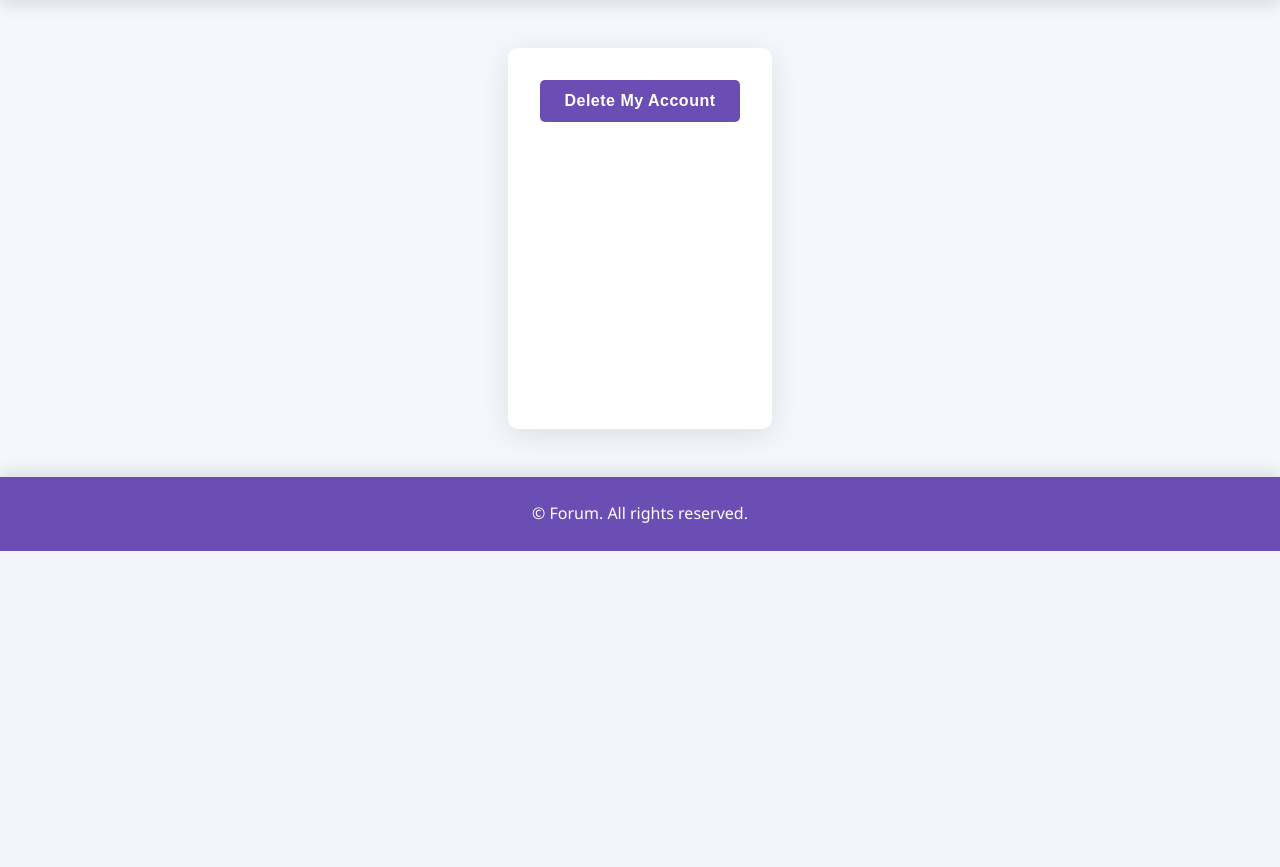
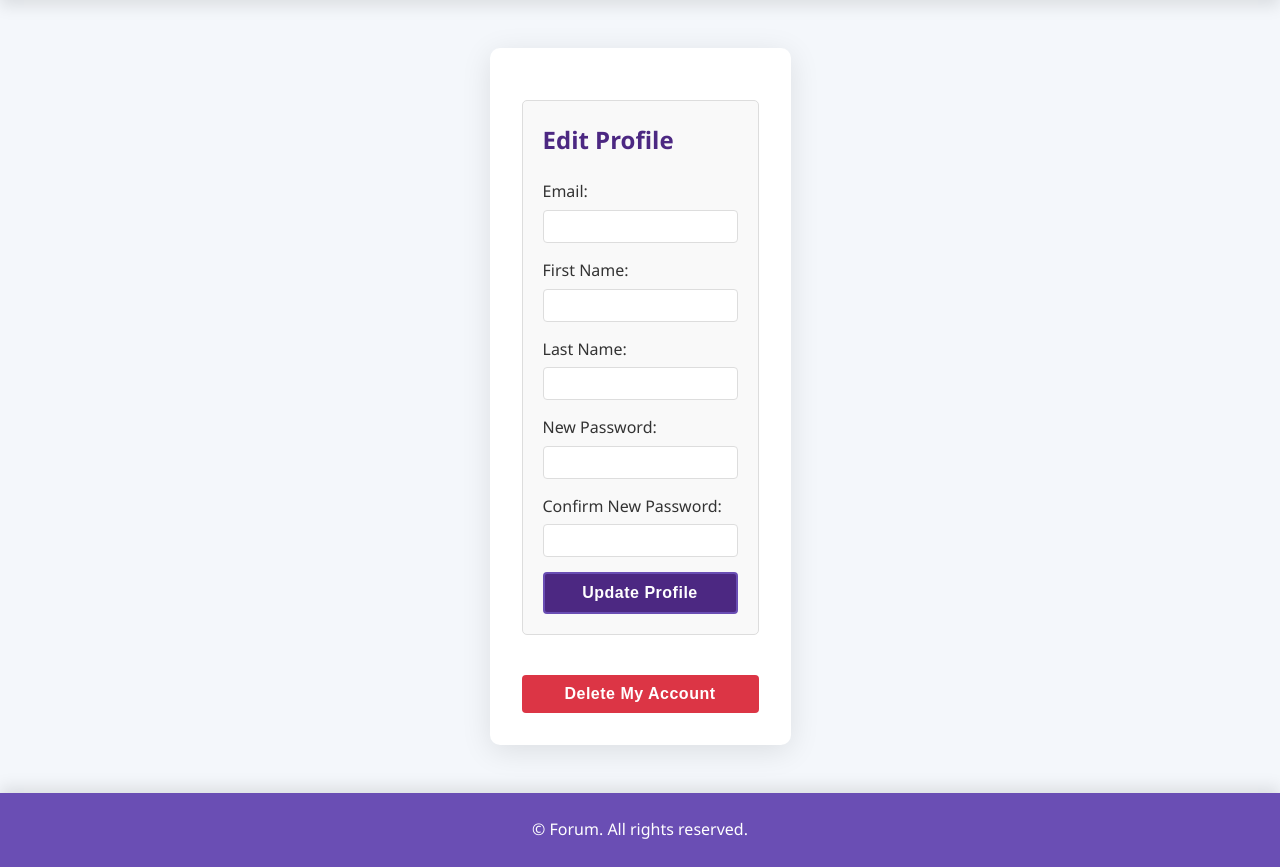
Before and after one commit to Web-Project-EHH/Web_Project_EHH, a FastAPI app: page /users/me in a window 1280 px wide. Shown: the part 249-1116 px from the top of the page. Before the commit the page ends 800 px from the top, so only its background shows below. Run offline with FastAPI, Linux system fonts and the light colour scheme.

Commit message:
Updated Profile Edit Menu in User Settings
- Enhanced the profile edit menu under `users/me`
- Integrated password validation to improve security checks on updates
- Added a response confirmation for successful profile updates

```diff
--- a/templates/profile.html
+++ b/templates/profile.html
@@ -6,7 +6,84 @@
 <main>
 {{ load_profile(get_user(request)) }}
 
-<button id="delete-user" class="btn btn-danger" data-user-id="{{ get_user(request).id }}">Delete My Account</button>
+{% if error %}
+<div style="background-color: #f8d7da; color: #721c24; padding: 10px; border-radius: 4px; margin-bottom: 20px;">
+    {{ error }}
+</div>
+{% endif %}
+
+{% if success %}
+<div style="background-color: #d4edda; color: #155724; padding: 10px; border-radius: 4px; margin-bottom: 20px;">
+    {{ success }}
+</div>
+{% endif %}
+
+<section class="edit-profile" style="margin: 20px 0; padding: 20px; background-color: #f9f9f9; border-radius: 5px; border: 1px solid #ddd;">
+    <h2 style="color: #4c2882; margin-bottom: 20px;">Edit Profile</h2>
+    <form method="POST" action="/users/update-profile" style="display: flex; flex-direction: column; gap: 15px;">
+        <div>
+            <label for="email" style="display: block; margin-bottom: 5px;">Email:</label>
+            <input
+                type="email"
+                id="email"
+                name="email"
+                value="{{ get_user(request).email }}"
+                style="width: 100%; padding: 8px; border: 1px solid #ddd; border-radius: 4px;"
+            >
+        </div>
+
+        <div>
+            <label for="first_name" style="display: block; margin-bottom: 5px;">First Name:</label>
+            <input
+                type="text"
+                id="first_name"
+                name="first_name"
+                value="{{ get_user(request).first_name }}"
+                style="width: 100%; padding: 8px; border: 1px solid #ddd; border-radius: 4px;"
+            >
+        </div>
+
+        <div>
+            <label for="last_name" style="display: block; margin-bottom: 5px;">Last Name:</label>
+            <input
+                type="text"
+                id="last_name"
+                name="last_name"
+                value="{{ get_user(request).last_name }}"
+                style="width: 100%; padding: 8px; border: 1px solid #ddd; border-radius: 4px;"
+            >
+        </div>
+
+        <div>
+            <label for="new_password" style="display: block; margin-bottom: 5px;">New Password:</label>
+            <input
+                type="password"
+                id="new_password"
+                name="new_password"
+                style="width: 100%; padding: 8px; border: 1px solid #ddd; border-radius: 4px;"
+            >
+        </div>
+
+        <div>
+            <label for="confirm_password" style="display: block; margin-bottom: 5px;">Confirm New Password:</label>
+            <input
+                type="password"
+                id="confirm_password"
+                name="confirm_password"
+                style="width: 100%; padding: 8px; border: 1px solid #ddd; border-radius: 4px;"
+            >
+        </div>
+
+        <button
+            type="submit"
+            style="padding: 10px 20px; background-color: #4c2882; color: white; border: none; border-radius: 4px; cursor: pointer; border: 2px solid #6a4eb4;"
+        >
+            Update Profile
+        </button>
+    </form>
+</section>
+
+<button id="delete-user" class="btn btn-danger" data-user-id="{{ get_user(request).id }}" style="margin-top: 20px; background-color: #dc3545; color: white; border: none; padding: 10px 20px; border-radius: 4px; cursor: pointer;">Delete My Account</button>
 
 <script>
     const handleButtonClick = async (url, method, payload = {}) => {
```
Also changed, not shown: routers/web/users.py (+48 -0 lines), services/users_services.py (+29 -0 lines).
